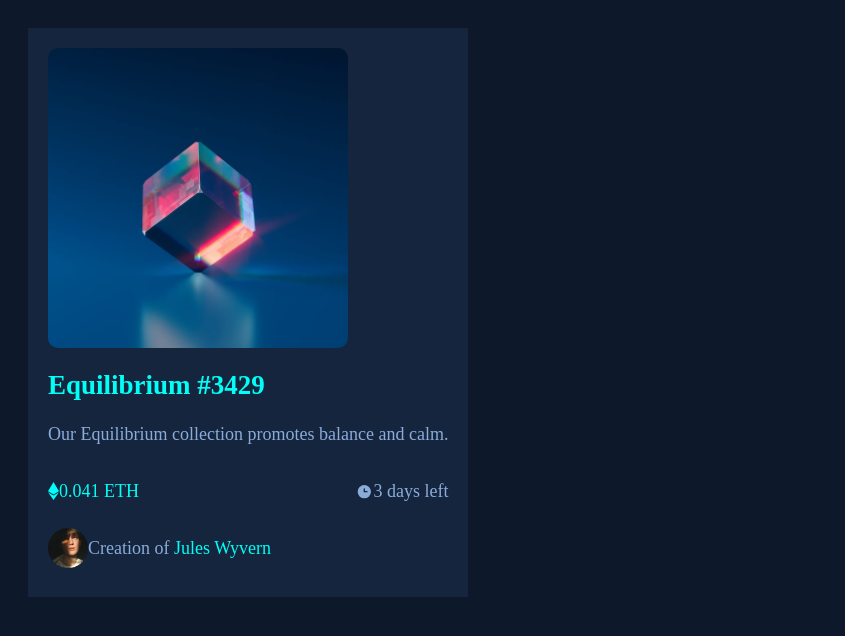
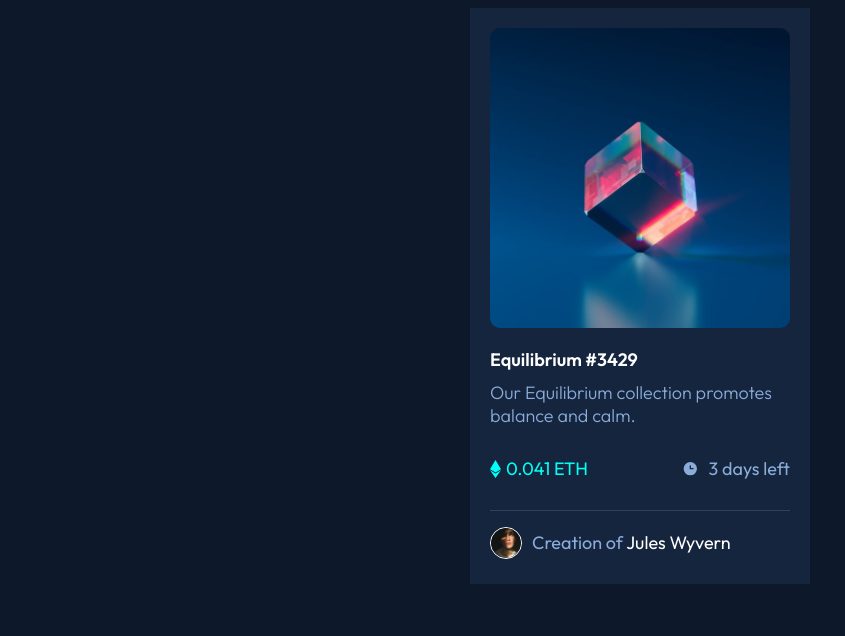
Before and after one commit to kawtarche/nft-preview-card-component, a plain HTML site: page index.html in a window 1280 px wide. Shown: the whole page, without its empty margins (0-845 px from the left). Drawn offline with Linux system fonts and the light colour scheme.

Commit message:
submit challenge

```diff
--- a/index.html
+++ b/index.html
@@ -13,8 +13,12 @@
     <link rel="preconnect" href="https://fonts.googleapis.com">
     <link rel="preconnect" href="https://fonts.gstatic.com" crossorigin>
     <!--Outfit -->
-    <link href="https://fonts.googleapis.com/css2?family=Fraunces:opsz,wght@9..144,700&family=Montserrat:wght@500&display=swap"
-          rel="stylesheet">
+    <link rel="preconnect" href="https://fonts.googleapis.com">
+    <link rel="preconnect" href="https://fonts.gstatic.com" crossorigin>
+    <link href="https://fonts.googleapis.com/css2?family=Outfit:wght@300;400;600&display=swap" rel="stylesheet">
+
+
+
 </head>
 <body>
 
@@ -31,18 +35,18 @@
         <p class="description">Our Equilibrium collection promotes balance and calm. </p>
         <div class="details-container">
             <div class="container-price">
-                <img src="images/icon-ethereum.svg" alt="">
+                <img class="icon" src="images/icon-ethereum.svg" alt="">
                 <p>0.041 ETH</p>
             </div>
             <div class="container-days-left">
-                <img src="images/icon-clock.svg" alt="">
+                <img class="icon-time" src="images/icon-clock.svg" alt="">
                 <p>3 days left</p>
 
             </div>
         </div>
         <div class="author">
             <img class="avatar-img" src="images/image-avatar.png" alt="">
-            <p>Creation of <span class="full-name">Jules Wyvern</span></p>
+            <p>Creation of  <span class="full-name">Jules Wyvern</span></p>
         </div>
 
 
--- a/styles/design.css
+++ b/styles/design.css
@@ -9,13 +9,15 @@
     --very-dark-blue-card-BG: hsl(216, 50%, 16%);
     --very-dark-blue-card-line: hsl(215, 32%, 27%);
     --white: hsl(0, 0%, 100%);
+
+    --img-width:300px;
 }
 
 /* style des élements développé    */
 
 body {
     background-color: var(--very-dark-blue);
-    font-size: 18px;
+    font-family: 'Outfit', sans-serif;
 
 }
 
@@ -23,29 +25,31 @@ section.nft-card {
     width: fit-content;
     height: fit-content;
     background-color: var(--very-dark-blue-card-BG);
-    border: 20px solid var(--very-dark-blue);
-    padding-top: 20px;
-    padding-bottom: 20px;
-    padding-left: 20px;
-    padding-right: 20px;
-   /* box-shadow: 10px 5px 5px red;*/
+    padding: 10px 20px;
+    margin : auto;
 }
 
+h1.title {
+    color: var(--white);
+    font-weight: 600;
+    margin-top: 20px;
+}
 
+p span.full-name{
+    color: var(--white);
 
-h1.title {
-    color: var(--cyan);
 }
 
 p.description {
     color: var(--soft-blue);
+    font-weight: 300;
 }
 
 div.nft-photo {
     background-color: #194031;
     background-image: url('../images/image-equilibrium.jpg');
-    width: 300px;
-    height: 300px;
+    width: var(--img-width);
+    height: var(--img-width);
     background-size: cover;
     display: flex;
     align-items: center;
@@ -63,8 +67,8 @@ div.nft-photo:hover img.view-photo {
 }
 
 div.container-calque {
-    width: 300px;
-    height: 300px;
+    width: var(--img-width);
+    height: var(--img-width);
     border-radius: 10px;
     cursor: pointer;
 }
@@ -76,6 +80,8 @@ div.nft-photo:hover div.container-calque {
     align-items: center;
 
 }
+
+
 div.container-price{
     color:var(--cyan);
     display: flex;
@@ -93,6 +99,9 @@ div.author{
     color:var(--soft-blue);
     display: flex;
     align-items: center;
+    border-top: 0.5px solid var(--very-dark-blue-card-line);
+    padding-top: 10px;
+
 }
 span.full-name{
     color: var(--cyan);
@@ -104,5 +113,37 @@ div.details-container{
 }
 
 img.avatar-img{
-    height: 40px;
+    width: 30px;
+    margin-right: 10px;
+    border: 1px solid var(--white);
+    border-radius: 50px;
 }
+
+div.informations-container{
+    width:var(--img-width);
+}
+
+img.icon {
+    padding-right: 5px;
+}
+
+img.icon-time{
+    padding-right: 10px;
+}
+
+
+div, h1,p {
+    margin: 10px 0;
+    font-size: 18px;
+}
+
+
+h1.title:hover {
+    color: var(--cyan) ;
+    cursor: pointer;
+}
+
+span.full-name:hover {
+    color: var(--cyan) ;
+    cursor: pointer;
+}
```
